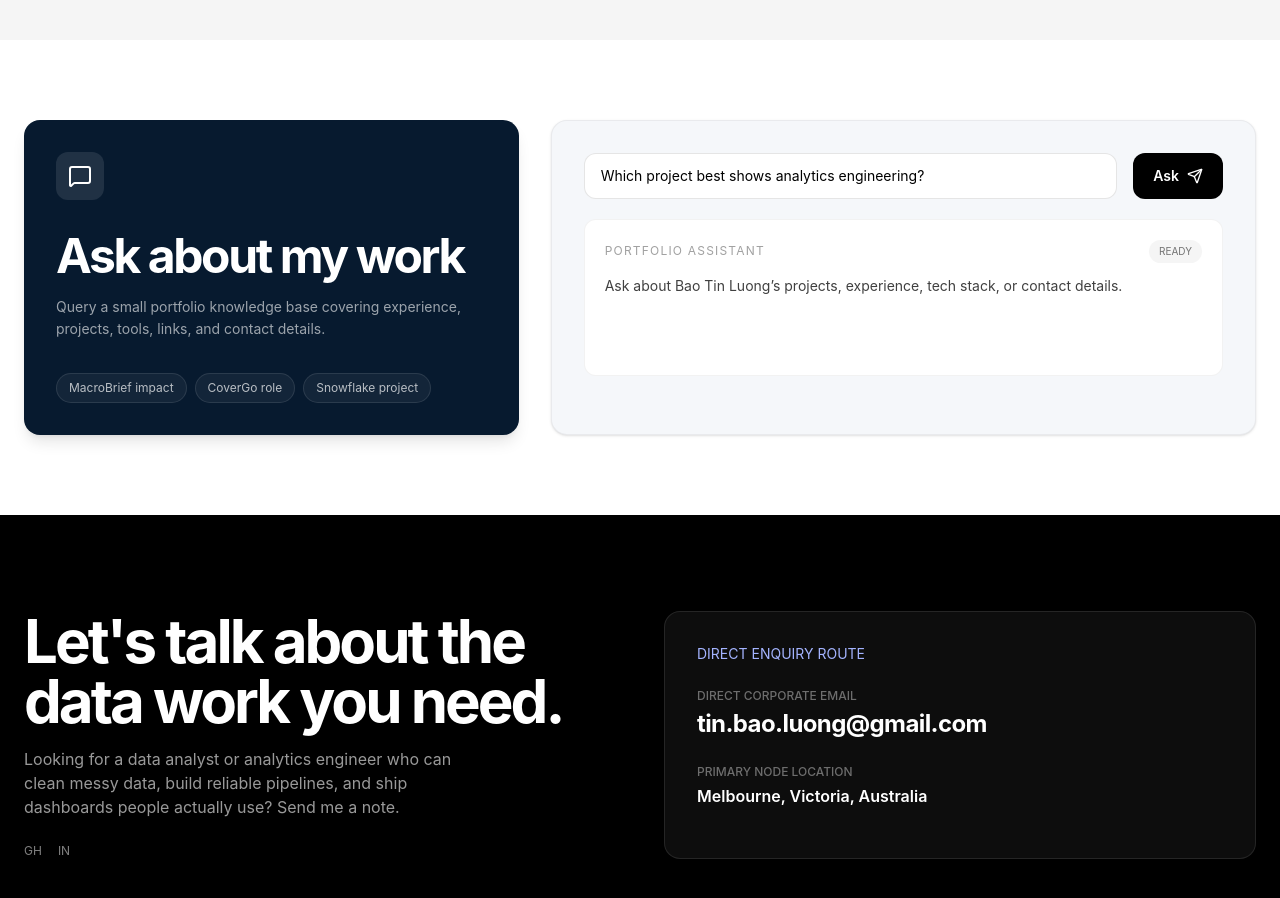
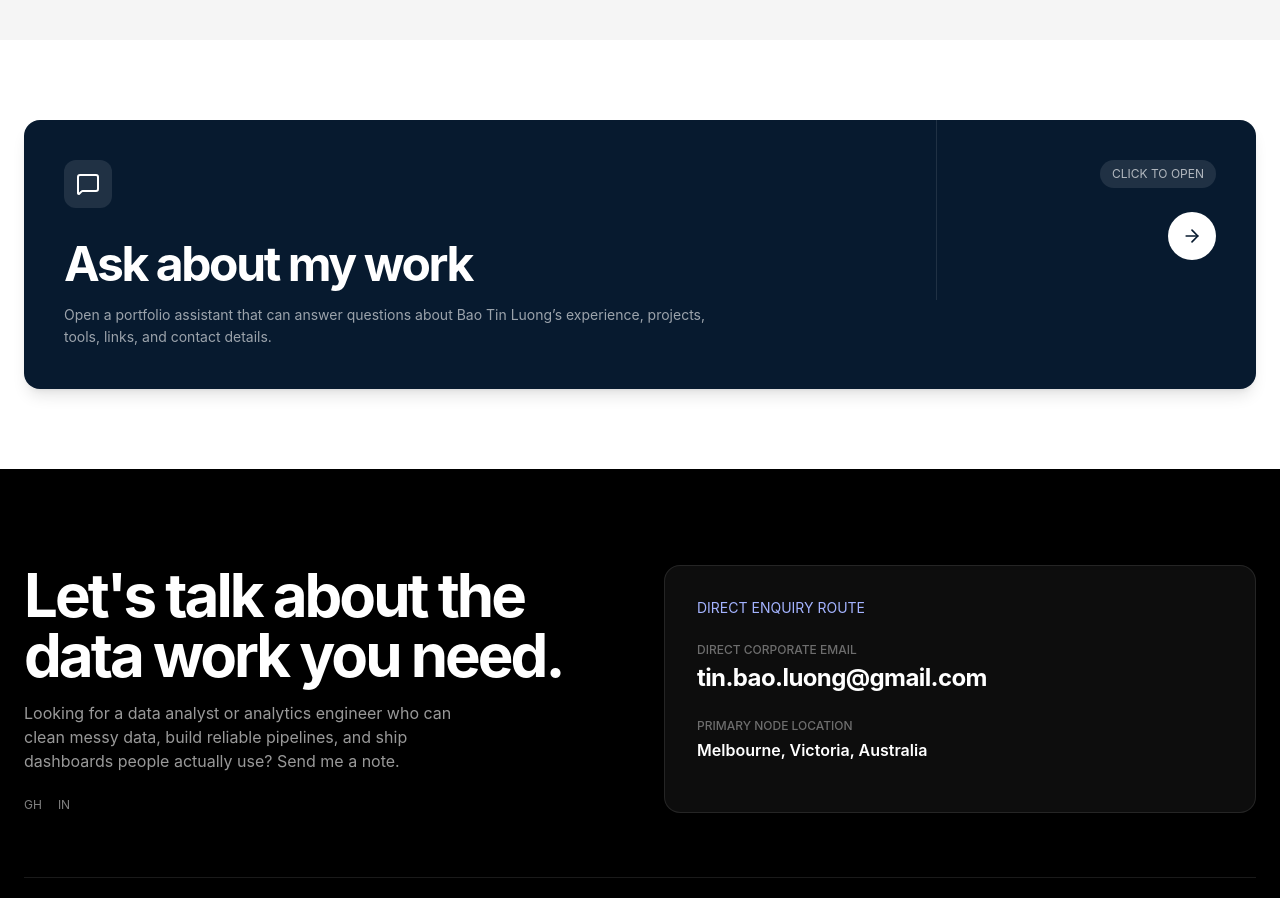
Before and after one commit to Finn043/tin-luong-portfolio, a React (Vite) app: page / in a window 1280 px wide. Shown: the part 4060-4958 px from the top of the page. Built offline with nearby package versions, Linux system fonts and the light colour scheme.

Commit message:
Open portfolio assistant in modal

```diff
--- a/src/App.tsx
+++ b/src/App.tsx
@@ -9,7 +9,8 @@ import {
   ExternalLink,
   ArrowUpRight,
   MessageSquare,
-  Send
+  Send,
+  X
 } from 'lucide-react';
 
 const LogoIcon: React.FC<{ className?: string }> = ({ className = "w-6 h-6" }) => (
@@ -25,6 +26,7 @@ export default function PremiumPortfolio() {
   const [assistantAnswer, setAssistantAnswer] = useState('Ask about Bao Tin Luong’s projects, experience, tech stack, or contact details.');
   const [assistantMode, setAssistantMode] = useState<'ready' | 'local' | 'llm'>('ready');
   const [assistantLoading, setAssistantLoading] = useState(false);
+  const [assistantOpen, setAssistantOpen] = useState(false);
 
   async function handleAssistantSubmit(event: React.FormEvent<HTMLFormElement>) {
     event.preventDefault();
@@ -605,30 +607,54 @@ export default function PremiumPortfolio() {
       </section>
 
       <section id="assistant" className="bg-white px-6 py-20 w-full">
-        <div className="max-w-[88rem] mx-auto grid grid-cols-1 lg:grid-cols-12 gap-8 items-stretch">
-          <div className="lg:col-span-5 rounded-2xl bg-[#071A2F] p-8 text-white shadow-lg">
+        <button
+          type="button"
+          onClick={() => setAssistantOpen(true)}
+          className="group mx-auto grid w-full max-w-[88rem] grid-cols-1 overflow-hidden rounded-2xl bg-[#071A2F] text-left text-white shadow-lg transition-transform hover:scale-[1.005] lg:grid-cols-[1fr_auto]"
+          aria-haspopup="dialog"
+        >
+          <div className="p-8 md:p-10">
             <div className="mb-8 flex h-12 w-12 items-center justify-center rounded-xl bg-white/10">
               <MessageSquare className="h-6 w-6" />
             </div>
             <h2 className="text-4xl md:text-5xl font-bold tracking-tighter">Ask about my work</h2>
-            <p className="mt-4 max-w-md text-sm leading-relaxed text-white/60">
-              Query a small portfolio knowledge base covering experience, projects, tools, links, and contact details.
+            <p className="mt-4 max-w-2xl text-sm leading-relaxed text-white/60">
+              Open a portfolio assistant that can answer questions about Bao Tin Luong’s experience, projects, tools, links, and contact details.
             </p>
-            <div className="mt-8 flex flex-wrap gap-2">
-              {['MacroBrief impact', 'CoverGo role', 'Snowflake project'].map((prompt) => (
+          </div>
+          <div className="flex items-end justify-between gap-6 border-t border-white/10 p-8 md:p-10 lg:w-80 lg:flex-col lg:border-l lg:border-t-0">
+            <span className="rounded-full bg-white/10 px-3 py-1.5 text-xs font-mono uppercase text-white/65">Click to open</span>
+            <span className="flex h-12 w-12 items-center justify-center rounded-full bg-white text-[#071A2F] transition-transform group-hover:translate-x-1">
+              <ArrowRight className="h-5 w-5" />
+            </span>
+          </div>
+        </button>
+      </section>
+
+      {assistantOpen && (
+        <div
+          className="fixed inset-0 z-[80] flex items-center justify-center bg-black/55 px-4 py-6 backdrop-blur-sm"
+          role="dialog"
+          aria-modal="true"
+          aria-labelledby="portfolio-assistant-title"
+        >
+          <div className="w-full max-w-2xl rounded-2xl bg-white shadow-2xl">
+            <div className="flex items-start justify-between gap-4 border-b border-black/5 p-6">
+              <div>
+                <div className="text-xs font-mono uppercase tracking-widest text-neutral-400">Portfolio Assistant</div>
+                <h2 id="portfolio-assistant-title" className="mt-2 text-3xl font-bold tracking-tight">Ask about Bao’s work</h2>
+              </div>
               <button
-                  key={prompt}
                 type="button"
-                  onClick={() => setAssistantQuestion(prompt)}
-                  className="rounded-full border border-white/10 bg-white/5 px-3 py-1.5 text-xs font-mono text-white/70 transition-colors hover:bg-white/10 hover:text-white"
+                onClick={() => setAssistantOpen(false)}
+                className="flex h-10 w-10 shrink-0 items-center justify-center rounded-full bg-neutral-100 text-neutral-500 transition-colors hover:bg-neutral-200 hover:text-black"
+                aria-label="Close assistant"
               >
-                  {prompt}
+                <X className="h-5 w-5" />
               </button>
-              ))}
-            </div>
             </div>
 
-          <div className="lg:col-span-7 rounded-2xl border border-black/5 bg-[#F5F7FA] p-6 md:p-8 shadow-sm">
+            <div className="p-6">
               <form onSubmit={handleAssistantSubmit} className="flex flex-col gap-4 sm:flex-row">
                 <label htmlFor="portfolio-assistant-question" className="sr-only">Ask a portfolio question</label>
                 <input
@@ -637,6 +663,7 @@ export default function PremiumPortfolio() {
                   onChange={(event) => setAssistantQuestion(event.target.value)}
                   placeholder="Ask about projects, experience, or contact details..."
                   className="min-w-0 flex-1 rounded-xl border border-black/10 bg-white px-4 py-3 text-sm text-black outline-none transition-colors placeholder:text-neutral-400 focus:border-[#071A2F]"
+                  autoFocus
                 />
                 <button
                   type="submit"
@@ -648,20 +675,34 @@ export default function PremiumPortfolio() {
                 </button>
               </form>
 
-            <div className="mt-5 rounded-xl border border-black/5 bg-white p-5">
+              <div className="mt-4 flex flex-wrap gap-2">
+                {['MacroBrief impact', 'CoverGo role', 'Snowflake project'].map((prompt) => (
+                  <button
+                    key={prompt}
+                    type="button"
+                    onClick={() => setAssistantQuestion(prompt)}
+                    className="rounded-full border border-black/5 bg-neutral-50 px-3 py-1.5 text-xs font-mono text-neutral-500 transition-colors hover:bg-neutral-100 hover:text-black"
+                  >
+                    {prompt}
+                  </button>
+                ))}
+              </div>
+
+              <div className="mt-5 rounded-xl border border-black/5 bg-[#F5F7FA] p-5">
                 <div className="mb-3 flex items-center justify-between gap-3">
-                <div className="text-xs font-mono uppercase tracking-widest text-neutral-400">Portfolio Assistant</div>
-                <span className="rounded-full bg-neutral-100 px-2.5 py-1 text-[10px] font-mono uppercase text-neutral-500">
+                  <div className="text-xs font-mono uppercase tracking-widest text-neutral-400">Answer</div>
+                  <span className="rounded-full bg-white px-2.5 py-1 text-[10px] font-mono uppercase text-neutral-500">
                     {assistantMode === 'llm' ? 'LLM' : assistantMode === 'local' ? 'Local' : 'Ready'}
                   </span>
                 </div>
-              <p className="min-h-20 whitespace-pre-line text-sm leading-relaxed text-neutral-700">
+                <p className="min-h-24 whitespace-pre-line text-sm leading-relaxed text-neutral-700">
                   {assistantAnswer}
                 </p>
               </div>
             </div>
           </div>
-      </section>
+        </div>
+      )}
 
       {/* ================= FOOTER / CONTACT AREA ================= */}
       <footer id="contact" className="bg-black text-white px-6 pt-24 pb-12 w-full mt-auto">
```
Lines whose indentation alone changed are shown as unchanged.
